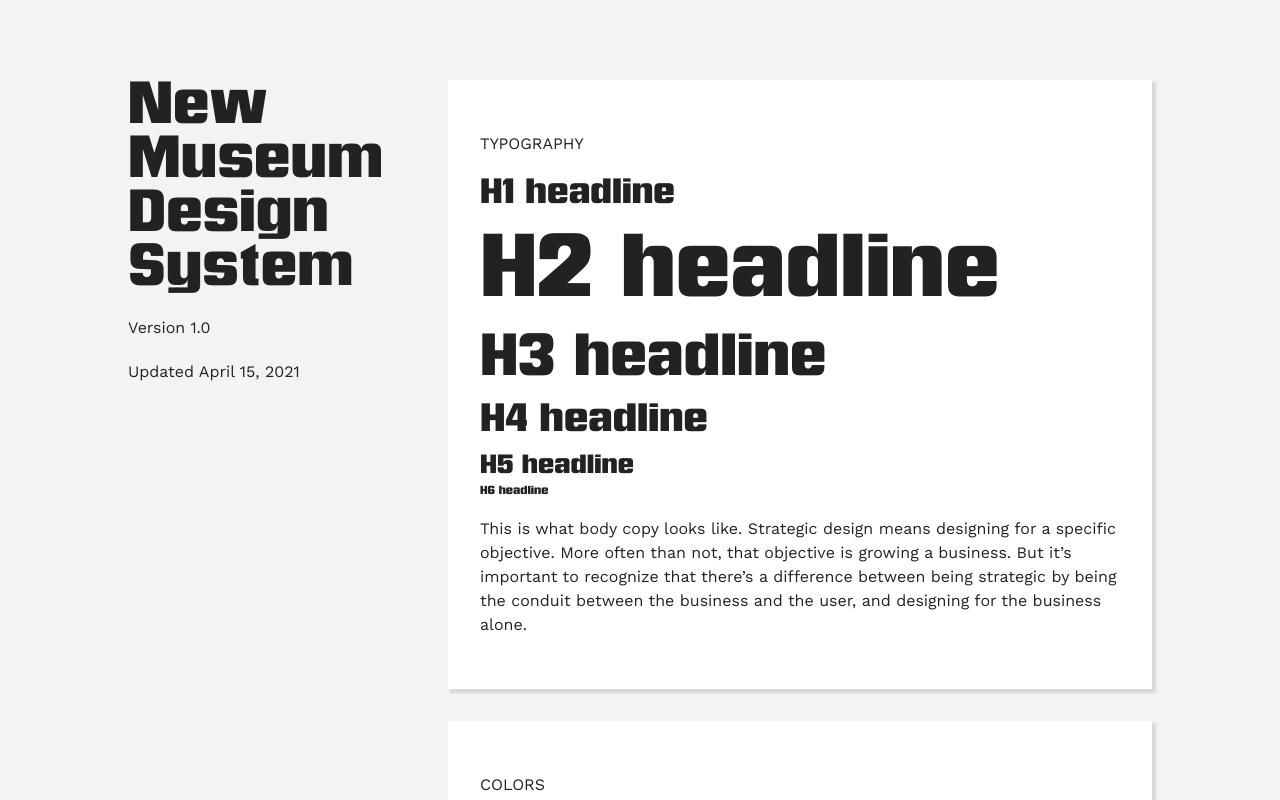
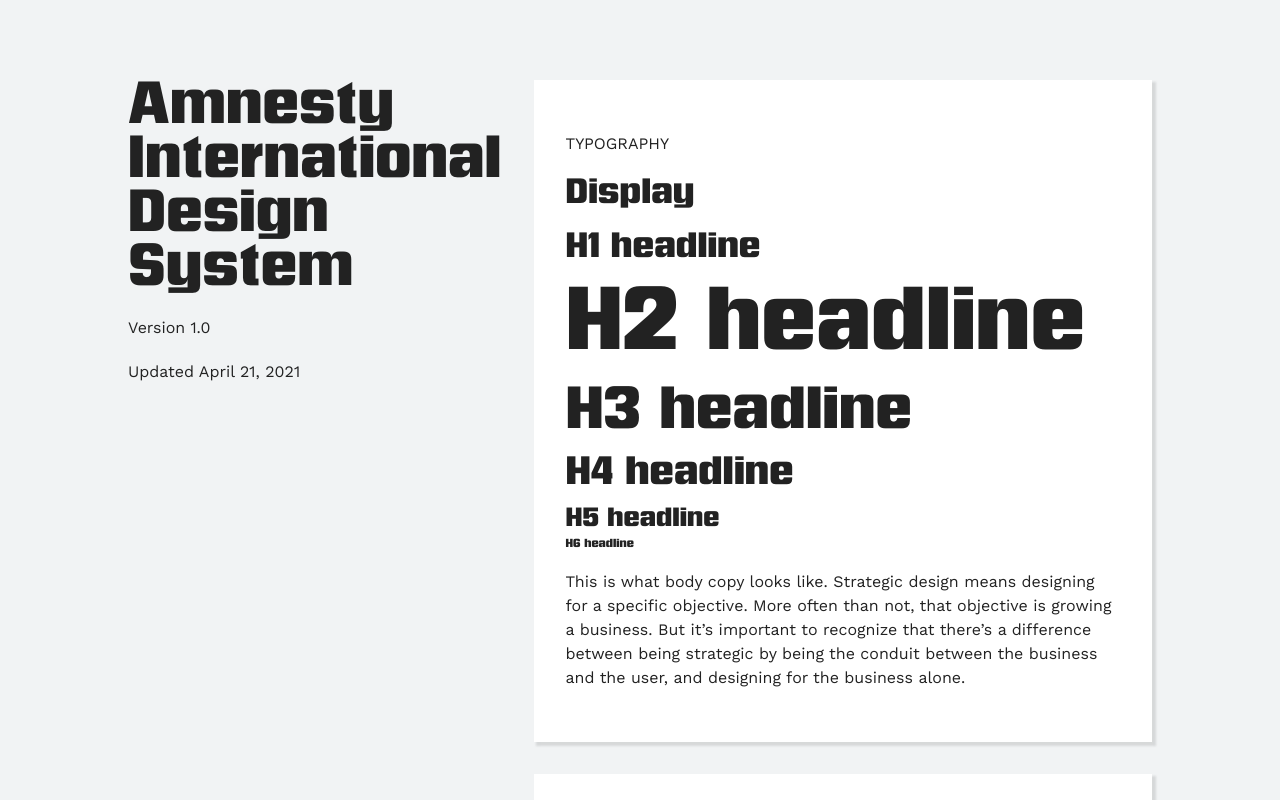
Before and after one commit to diancat/pcdd-0315-sp21, a website built with Parcel: page index.html in a window 1280 px wide. Shown: the top 800 px of the page. Built offline with nearby package versions, Linux system fonts and the light colour scheme; a small style sheet from the web is missing.

Commit message:
Uploaded Fonts

```diff
--- a/index.html
+++ b/index.html
@@ -35,14 +35,15 @@
   <!-- Add your site or application content here -->
   <main>
     <div class="ds-container">
-      <div class="left-sidebar"><h3>New Museum Design System</h3>
+      <div class="left-sidebar"><h3>Amnesty International Design System</h3>
         <p>Version 1.0</p>
-        <p>Updated April 15, 2021</p>
+        <p>Updated April 21, 2021</p>
         </div>
       <div class="main-content">
 
         <section class="section">
           <p class="section-label">Typography</p>
+          <h1 class="header">Display</h1>
           <h1 class="header">H1 headline</h1>
           <h2 class="header">H2 headline</h2>
           <h3 class="header">H3 headline</h3>
```
